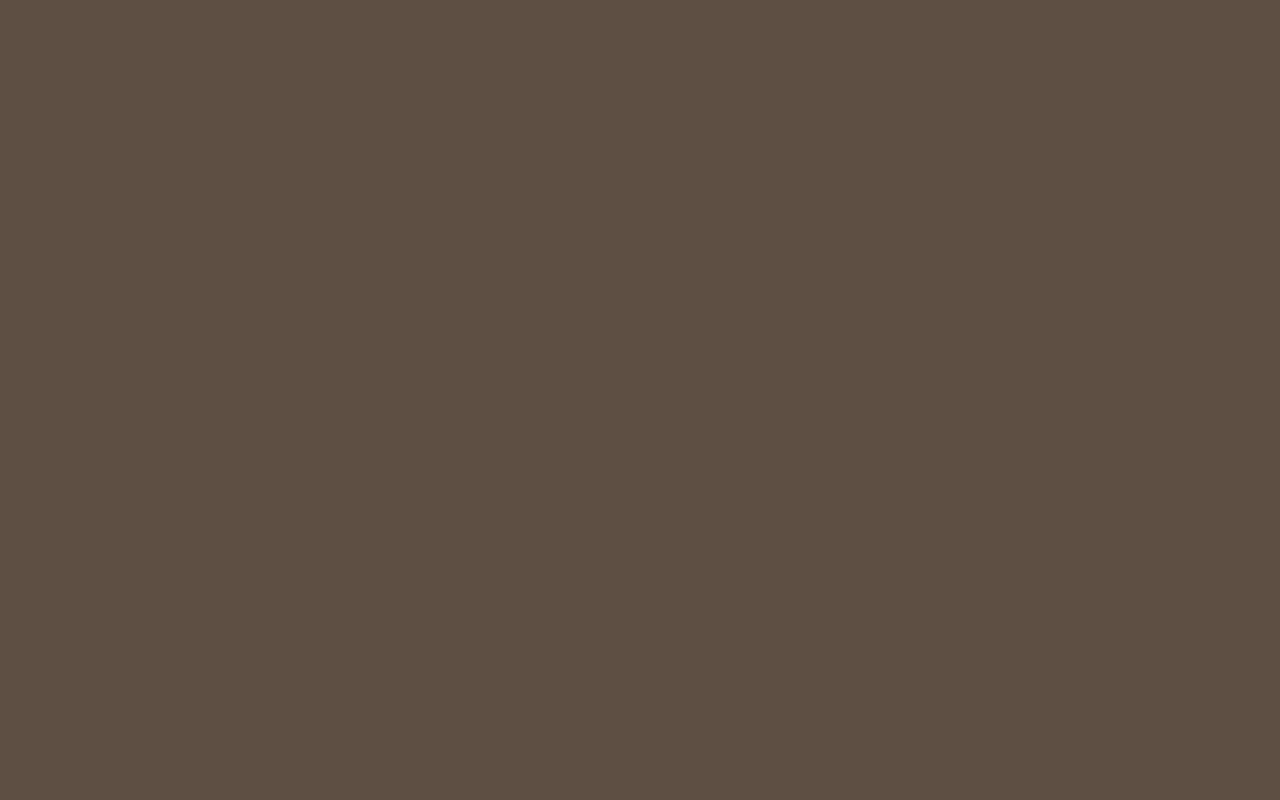
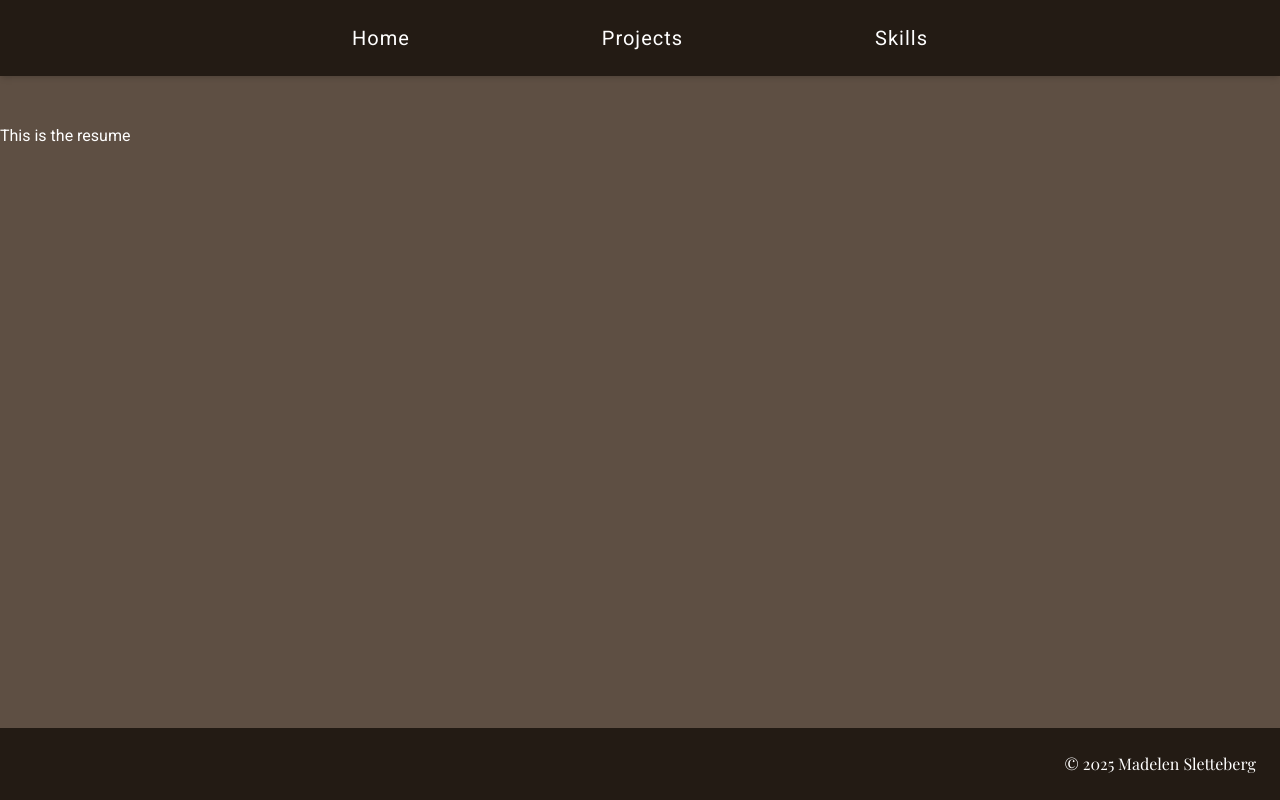
Before and after one commit to maddipaddi/maddipaddi, a React (Vite) app: page /resume in a window 1280 px wide. Before the commit this address had no page. Built offline with nearby package versions, Linux system fonts and the light colour scheme; a web font is replaced by a local one.

Commit message:
feat: add resume page

```diff
--- a/src/App.jsx
+++ b/src/App.jsx
@@ -5,6 +5,7 @@ import About from "./pages/About";
 import Contact from "./pages/Contact";
 import Projects from "./pages/Projects";
 import Skills from "./pages/Skills";
+import Resume from "./pages/Resume";
 
 function App() {
   return (
@@ -16,6 +17,7 @@ function App() {
           <Route path="/contact" element={<Contact />} />
           <Route path="/skills" element={<Skills />} />
           <Route path="/projects" element={<Projects />} />
+          <Route path="/resume" element={<Resume />} />
         </Route>
       </Routes>
     </>
--- /dev/null
+++ b/src/pages/Resume.jsx
@@ -0,0 +1,3 @@
+export default function Resume() {
+  return <h1>This is the resume</h1>;
+}
```
